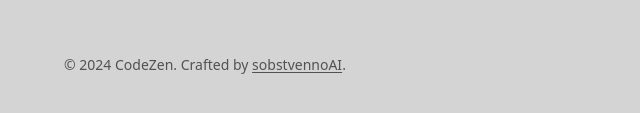
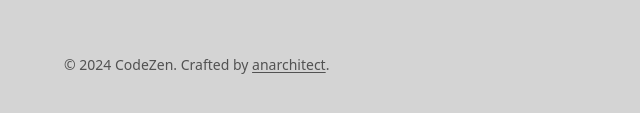
Before and after one commit to coplanetary/ana, an Astro site: page / in a window 1280 px wide. Shown: the part 5624-5737 px from the top of the page, 0-640 px from the left. Built offline with nearby package versions, Linux system fonts and the light colour scheme; Astro itself is replaced by a stand-in of ours.

```diff
--- a/src/components/sections/FooterSection.astro
+++ b/src/components/sections/FooterSection.astro
@@ -77,9 +77,9 @@
           © <span id="current-year"></span> {SITE.title}. {crafted}
           <a
             class="rounded-lg font-medium underline underline-offset-2 outline-none ring-zinc-500 transition duration-300 hover:text-neutral-700 hover:decoration-dashed focus:outline-none focus-visible:ring dark:ring-zinc-200 dark:hover:text-neutral-300"
-            href="https://sobstvennoai.dev"
+            href="https://risav.dev"
             target="_blank"
-            rel="noopener noreferrer">sobstvennoAI</a
+            rel="noopener noreferrer">anarchitect</a
           >.
         </p>
       </div>
```
